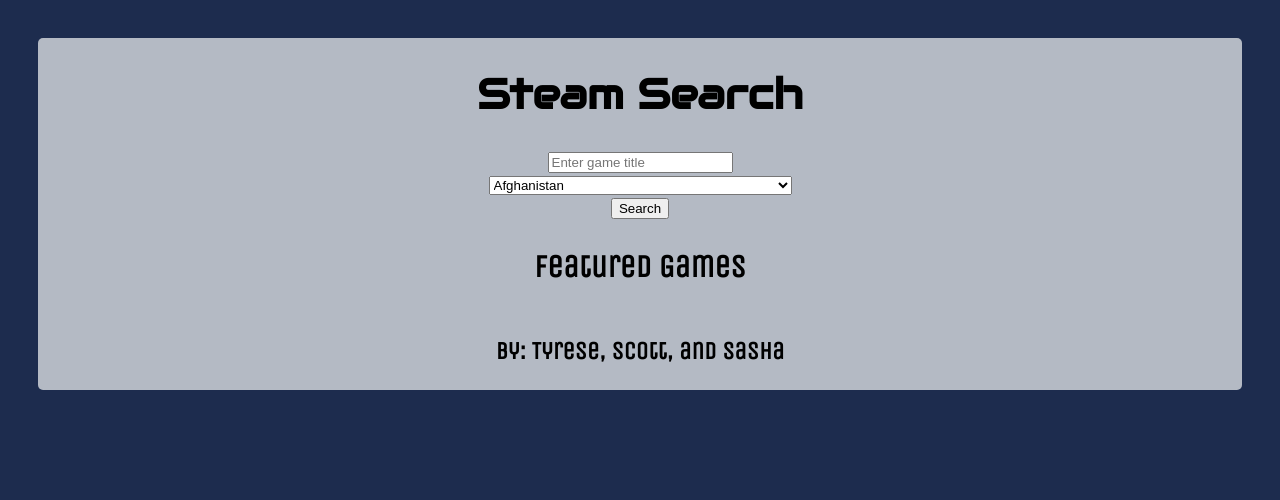
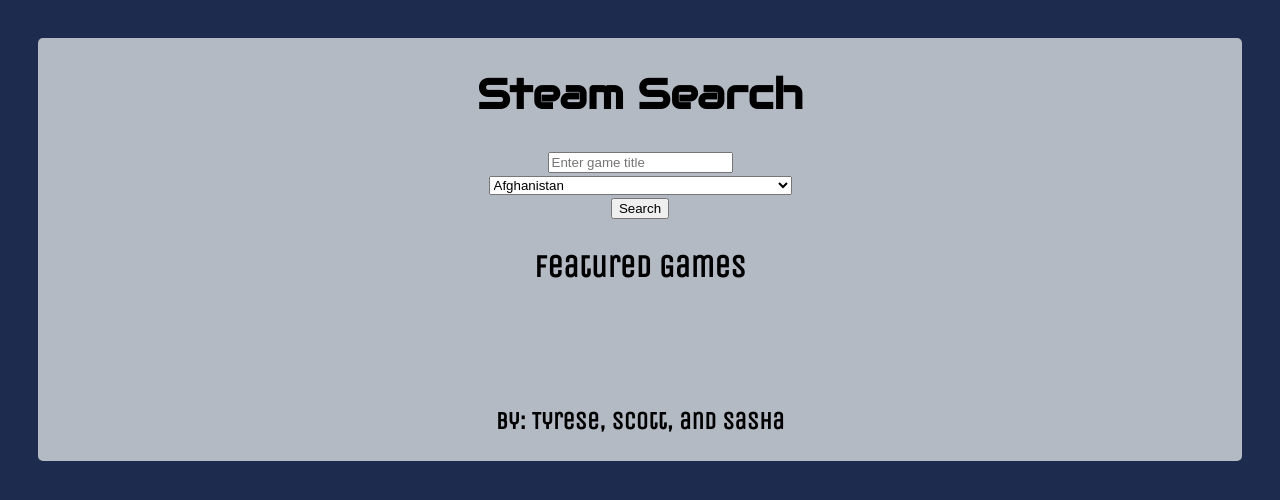
Before and after one commit to ScottRobinsonSky/MV-Week-4-Project, a plain HTML site: page index.html in a window 1280 px wide. Drawn offline with nearby package versions, Linux system fonts and the light colour scheme.

Commit message:
added classes, placed #main-featured-game in grid

```diff
--- a/style.css
+++ b/style.css
@@ -15,14 +15,14 @@
 @import url("https://fonts.googleapis.com/css?family=Unica+One&display=swap");
 @import url("https://fonts.googleapis.com/css?family=Montserrat&display=swap");
 
-:root{
-  --black: #090E1D;
+:root {
+  --black: #090e1d;
   --dark-grey: #373747;
-  --navy-blue: #1D2C4E;
-  --light-blue: #3396BA;
-  --green: #60C137;
-  --light-grey: #B4BAC4;
-  --white: #E3EBEE;
+  --navy-blue: #1d2c4e;
+  --light-blue: #3396ba;
+  --green: #60c137;
+  --light-grey: #b4bac4;
+  --white: #e3ebee;
 }
 html {
   text-align: center;
@@ -31,41 +31,38 @@
 }
 
 /* || PRIMARY ELEMENT */
-body{
+body {
   background-color: var(--navy-blue);
   display: flex;
   flex-flow: column wrap;
   margin: 3%;
-
 }
-header{
+header {
   background-color: var(--light-grey);
   border-radius: 5px 5px 0 0;
-
 }
-main{
-background-color: var(--light-grey);
+main {
+  background-color: var(--light-grey);
 }
-footer{
-background-color: var(--light-grey);
-border-radius: 0 0 5px 5px;
+footer {
+  background-color: var(--light-grey);
+  border-radius: 0 0 5px 5px;
 }
 /* || SECONDARY ELEMENT */
 h1 {
   font-family: "Audiowide", Impact, Times, serif;
 }
-h2{
-  font-family: "Unica One", system-ui, Times, serif;
-
-}
-h3{
+h2 {
   font-family: "Unica One", system-ui, Times, serif;
 }
-p{
-
+h3 {
+  font-family: "Unica One", system-ui, Times, serif;
 }
-form{
-
+h4 {
+}
+p {
+}
+form {
 }
 
 /* || CLASS */
@@ -78,11 +75,19 @@
 .flex-column {
   flex-direction: column;
 }
-.form-item{
+.form-item {
   margin: 1% auto;
 }
-.hidden{
+.hidden {
   display: none;
+}
+.strike {
+  text-decoration: line-through;
+}
+.discount {
+  color: var(--green);
+}
+.description {
 }
 
 /* || GRIDS*/
@@ -91,14 +96,18 @@
 /* || CONTAINER */
 #featured-games-container {
   display: grid;
-  grid-template-columns: repeat(5, 1fr);
-  grid-template-rows: auto 1fr 1fr;
+  grid-template-columns: repeat(6, 1fr);
+  grid-auto-rows: 20vh;
   grid-auto-flow: row dense;
 }
 /* || ELEMENTS */
 #feat-game-head {
-  grid-column: 1 / 6;
+  grid-column: 1 / 7;
   grid-row: 1 / 2;
+}
+#main-featured-game {
+  grid-column: 3 / 5;
+  grid-row: 2 / 4;
 }
 .featured-game {
 }
@@ -108,26 +117,25 @@
 #game-data-container {
   display: grid;
   grid-template-areas:
-  "g g a a a a"
-  "d d c r r r";
+    "g g a a a a"
+    "d d c r r r";
 }
 /* || ELEMENTS */
-#data-general{
+#data-general {
   grid-area: g;
 }
-#data-requirements{
+#data-requirements {
   grid-area: r;
 }
-#data-art{
+#data-art {
   grid-area: a;
 }
-#data-description{
+#data-description {
   grid-area: d;
 }
-#data-critic{
+#data-critic {
   grid-area: c;
 }
-
 
 /* || MOBILE */
 
```
